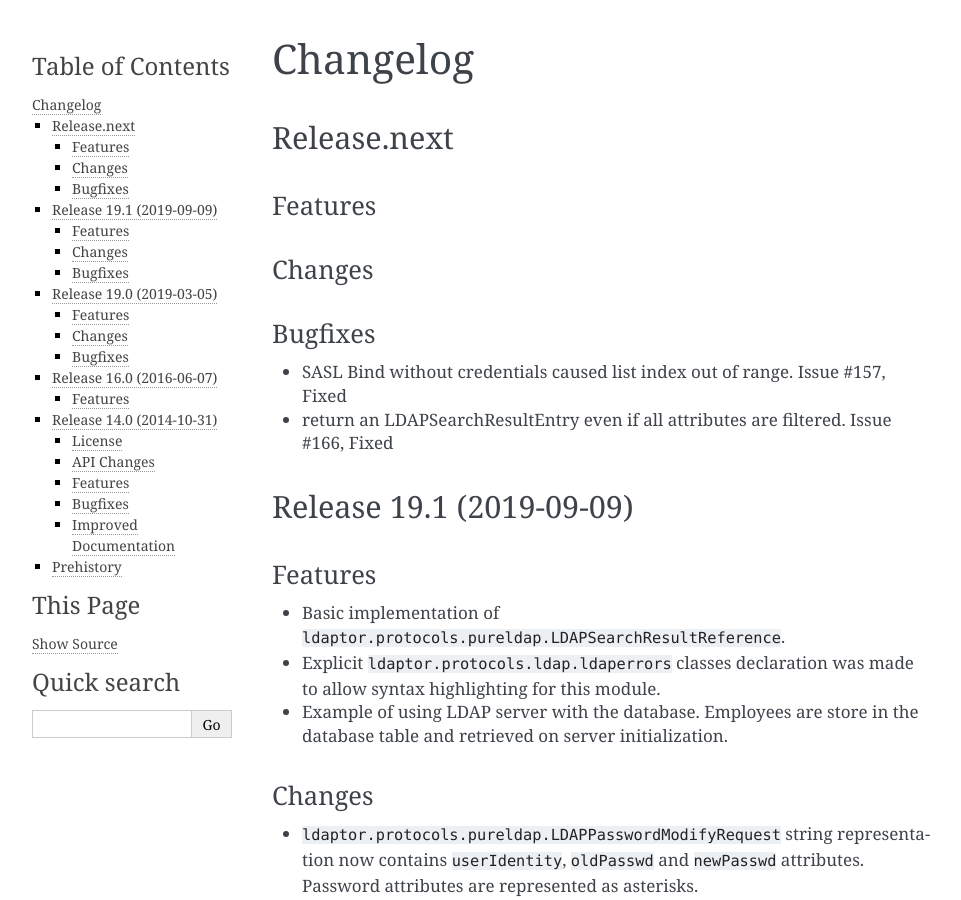
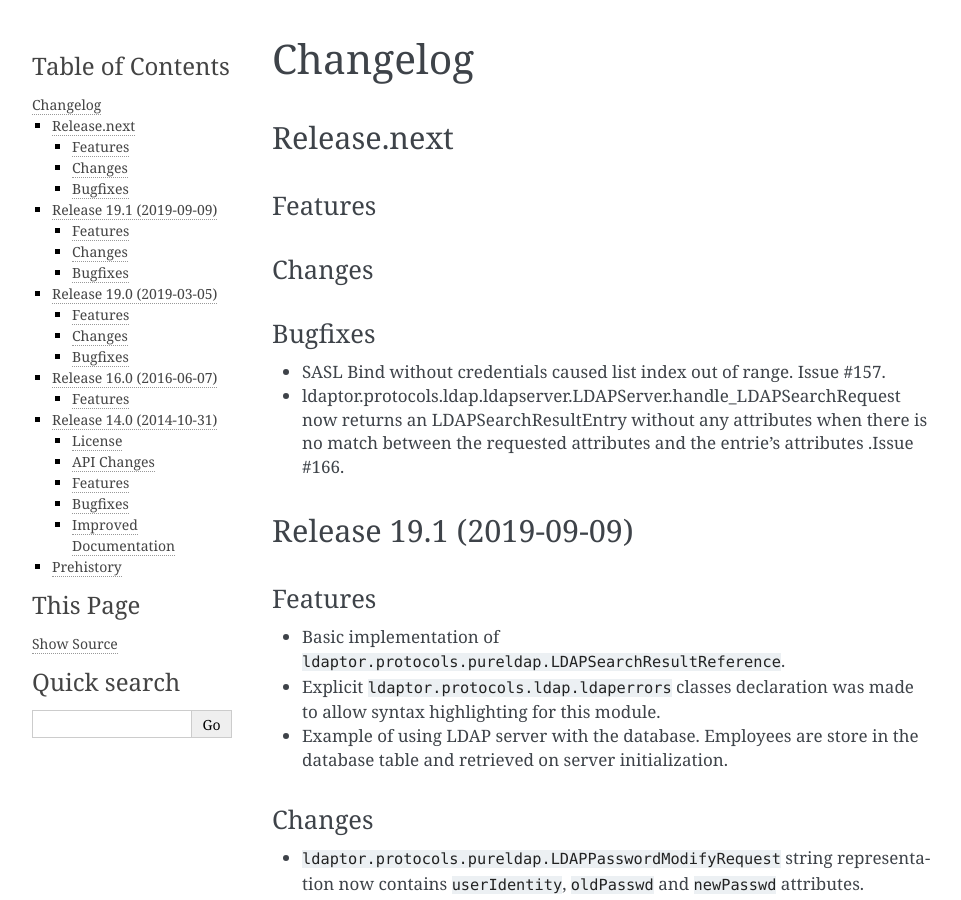
Before and after one commit to twisted/ldaptor, a Sphinx documentation site: the page built from docs/source/NEWS.rst, in a window 1280 px wide and 900 px high. Shown: the whole window, without its empty margins (148-1109 px from the left). Built offline with Sphinx 7.4.7, drawn with Linux system fonts in a browser that asks for light colours.

Commit message:
Add more details about the new behaviour.

```diff
--- a/docs/source/NEWS.rst
+++ b/docs/source/NEWS.rst
@@ -13,10 +13,10 @@ Changes
 Bugfixes
 ^^^^^^^^
 
-- SASL Bind without credentials caused list index out of range. Issue #157, Fixed
-- return an LDAPSearchResultEntry even if all attributes are filtered. Issue #166, Fixed
-
-
+- SASL Bind without credentials caused list index out of range. Issue #157.
+- ldaptor.protocols.ldap.ldapserver.LDAPServer.handle_LDAPSearchRequest
+  now returns an LDAPSearchResultEntry without any attributes when there is no match
+  between the requested attributes and the entrie's attributes .Issue #166.
 
 
 Release 19.1 (2019-09-09)
```
